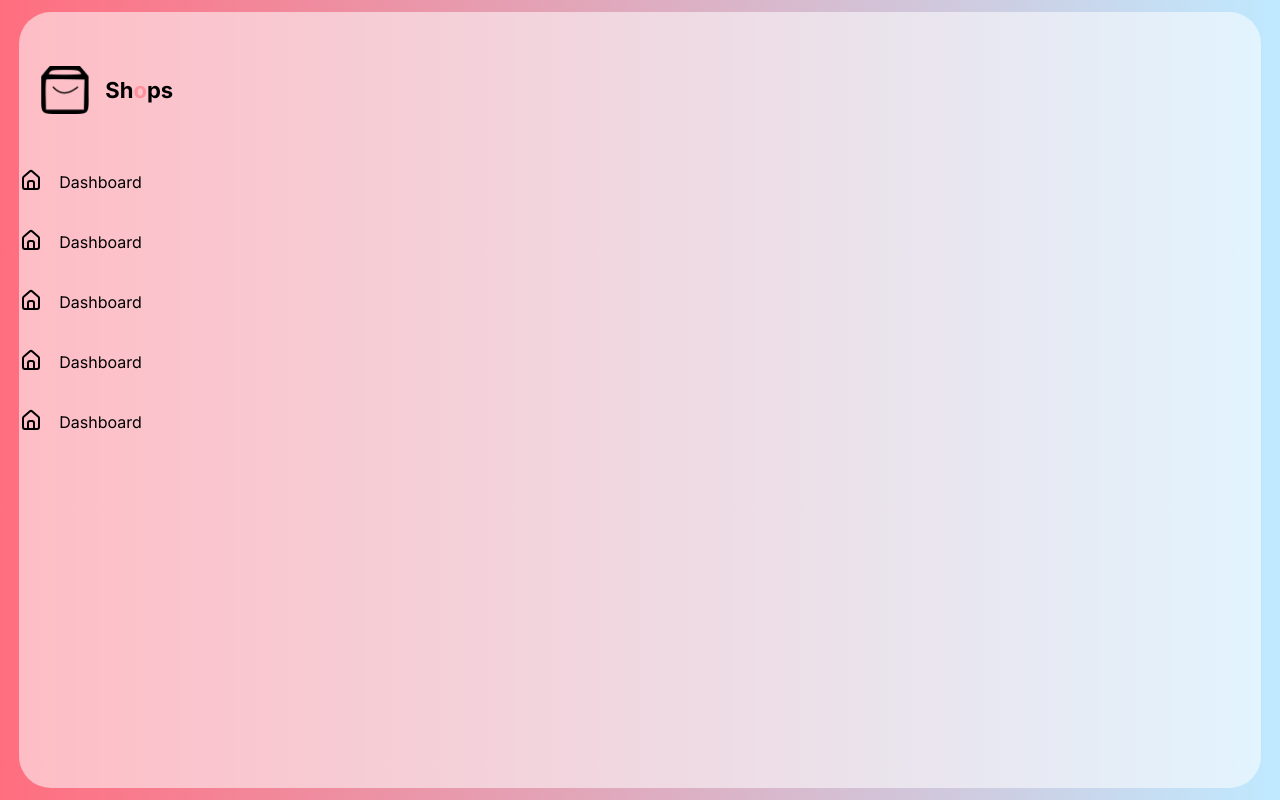
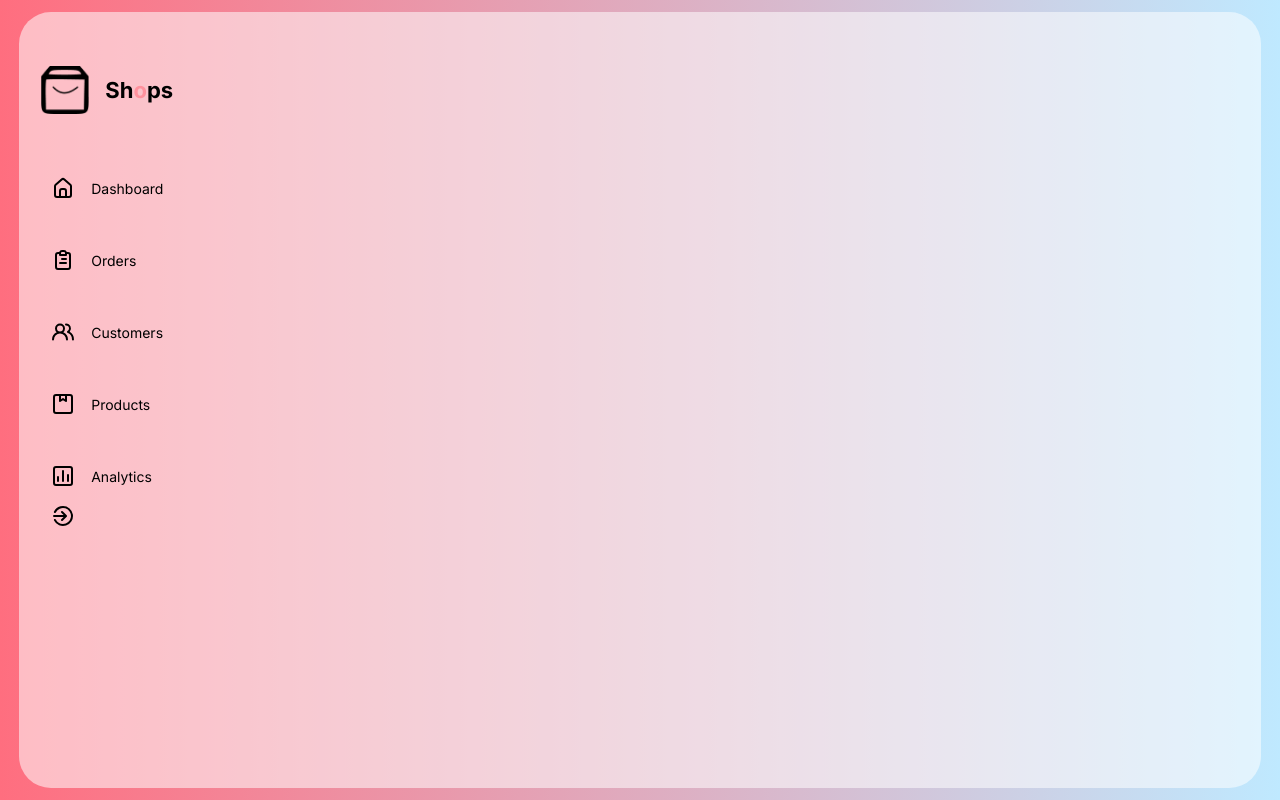
Before and after one commit to chidiebereojingwa/React_dashboard, a React (Create React App) app: page / in a window 1280 px wide. Built offline with nearby package versions, Linux system fonts and the light colour scheme.

Commit message:
Add sidebare items

```diff
--- a/src/Data/Data.js
+++ b/src/Data/Data.js
@@ -0,0 +1,34 @@
+import {
+  UilEstate,
+  UilClipboardAlt,
+  UilUsersAlt,
+  UilPackage,
+  UilChart,
+  UilSignOutAlt,
+} from "@iconscout/react-unicons";
+
+
+// Sidebar Data
+
+export const SidebarData = [
+  {
+    icon: UilEstate,
+    heading: "Dashboard",
+  },
+  {
+    icon: UilClipboardAlt,
+    heading: "Orders",
+  },
+  {
+    icon: UilUsersAlt,
+    heading: "Customers",
+  },
+  {
+    icon: UilPackage,
+    heading: "Products",
+  },
+  {
+    icon: UilChart,
+    heading: "Analytics",
+  },
+];
--- a/src/components/sidebar/Sidebar.css
+++ b/src/components/sidebar/Sidebar.css
@@ -40,5 +40,9 @@
     display: flex;
     align-items: center;
     gap: 1rem;
-
+    height: 2.5rem;
+    margin-left: 2rem;
+    position: relative;
+    transition: all 300ms ease ;
+    font-size: 14px;
 }
--- a/src/components/sidebar/Sidebar.jsx
+++ b/src/components/sidebar/Sidebar.jsx
@@ -1,8 +1,11 @@
 import React from "react";
 import Logo from "../../imgs/logo.png";
 import "./Sidebar.css";
-import { UilEstate } from "@iconscout/react-unicons";
-export default function Sidebar() {
+
+import { SidebarData } from "../../Data/Data";
+import { UilSignOutAlt } from '@iconscout/react-unicons';
+
+const Sidebar= () => {
   return (
     <div className="Sidebar">
       {/* logo */}
@@ -15,41 +18,24 @@ export default function Sidebar() {
 
       {/* menu */}
       <div className="menu">
-        <div className="menuItem">
-          <div>
-            <UilEstate />
-          </div>
-          <span>Dashboard</span>
-        </div>
+      {SidebarData.map((item, index) => {
+          return (
+              <div className="menuItem" key={index}>
+                  <item.icon/>
+                  <span>
+                      {item.heading}
+                  </span>
+              </div>
+          )
+      })}
 
-        <div className="menuItem">
-          <div>
-            <UilEstate />
-          </div>
-          <span>Dashboard</span>
-        </div>
+      </div>
 
-        <div className="menuItem">
-          <div>
-            <UilEstate />
-          </div>
-          <span>Dashboard</span>
-        </div>
-
-        <div className="menuItem">
-          <div>
-            <UilEstate />
-          </div>
-          <span>Dashboard</span>
-        </div>
-
-        <div className="menuItem">
-          <div>
-            <UilEstate />
-          </div>
-          <span>Dashboard</span>
-        </div>
+      <div className="menuItem">
+          <UilSignOutAlt/>
       </div>
     </div>
   );
 }
+
+export default Sidebar;
```
